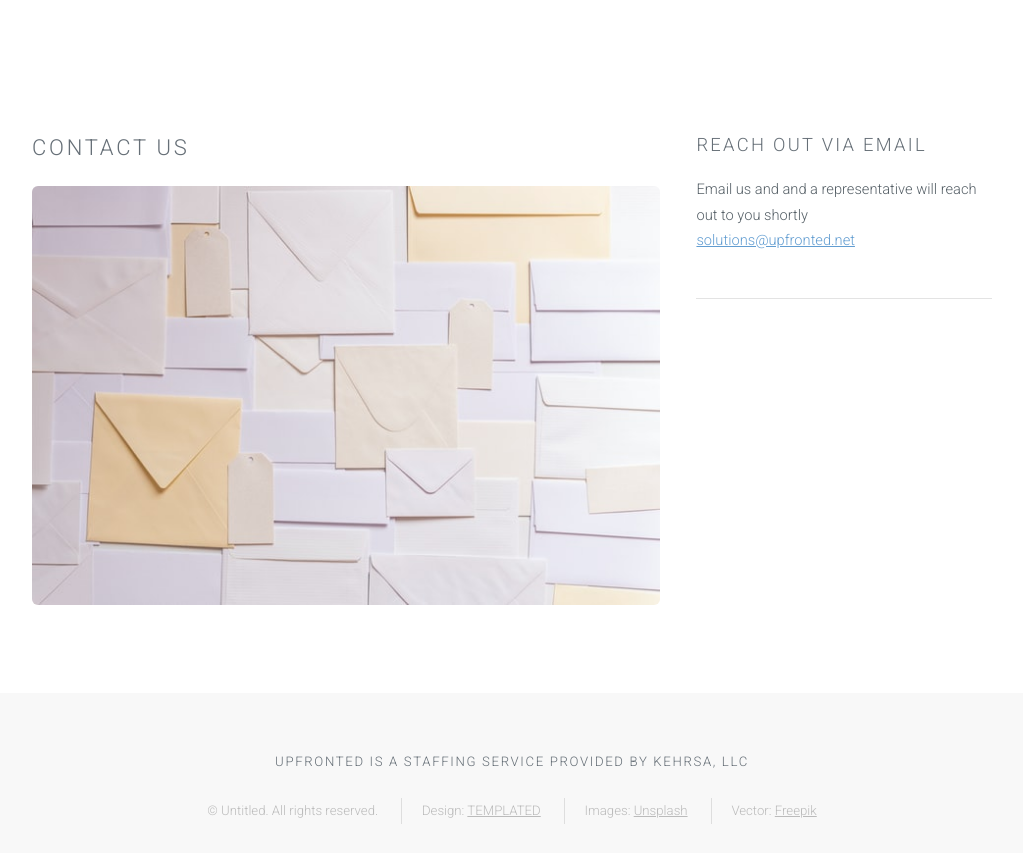
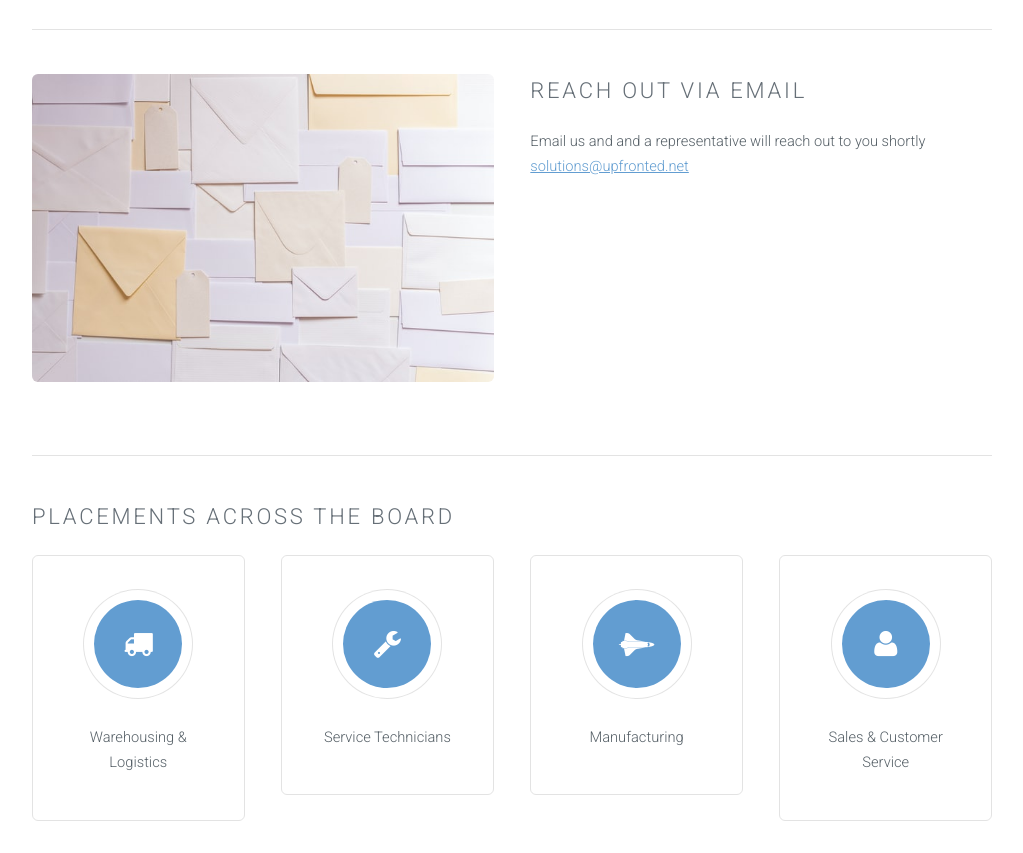
Before and after one commit to awiddy/upfronted, a plain HTML site: page index.html in a window 1280 px wide. Shown: the part 1000-1853 px from the top of the page, without its empty margins (128-1151 px from the left). Drawn offline with Linux system fonts and the light colour scheme.

Commit message:
added a row of industries

```diff
--- a/index.html
+++ b/index.html
@@ -84,8 +84,6 @@
 							</section>
 						</div>
 					</div>
-				</div>
-			</section>
 
 		<!-- Two
 			<section id="two" class="wrapper style2">
@@ -120,25 +118,51 @@
 			</section>
 		-->
 
-		<!-- Three -->
-			<section id="three" class="wrapper style1">
-				<div class="container">
+			<!--Contact-->
+			  <hr />
 					<div class="row">
-						<div class="8u">
+						<div class="6u">
 							<section>
-								<h2>Contact Us</h2>
 								<a href="#" class="image fit"><img src="images/mail-kosinska.jpg" alt="contact" /></a>
 							</section>
 						</div>
-						<div class="4u">
+						<div class="6u">
 							<section>
-								<h3>Reach out via email</h3>
+								<h2>Reach out via email</h2>
 								<p>
 								  Email us and and a representative will reach out to you shortly<br>
 								  <a href="mailto:solutions@upfronted.net">solutions@upfronted.net</a>
 								</p>
 							</section>
-							<hr />
+						</div>
+					</div>
+					<hr />
+			<!--Categories-->
+			    <h2>Placements Across the Board</h2>
+					<div class="row">
+						<div class="3u">
+							<section class="special box">
+								<i class="icon fa-truck major"></i>
+								<p>Warehousing & Logistics</p>
+							</section>
+						</div>
+						<div class="3u">
+							<section class="special box">
+								<i class="icon fa-wrench major"></i>
+								<p>Service Technicians</p>
+							</section>
+						</div>
+						<div class="3u">
+							<section class="special box">
+								<i class="icon fa-space-shuttle major"></i>
+								<p>Manufacturing</p>
+							</section>
+						</div>
+						<div class="3u">
+							<section class="special box">
+								<i class="icon fa-user major"></i>
+								<p>Sales & Customer Service</p>
+							</section>
 						</div>
 					</div>
 				</div>
```
Also changed, not shown: no-sidebar.html (+32 -0 lines).
